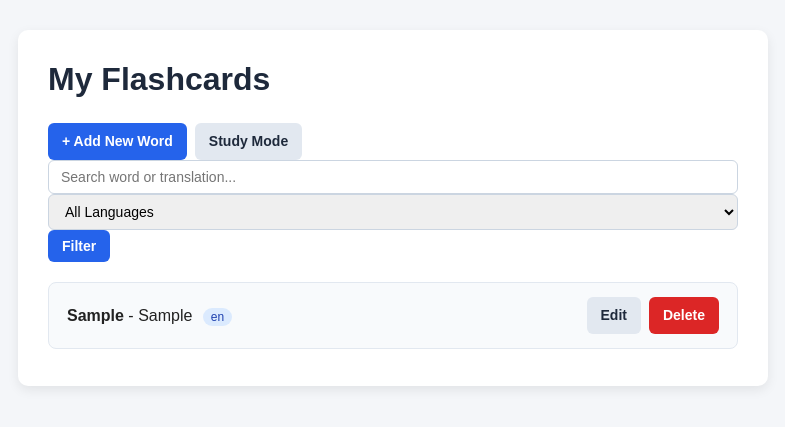
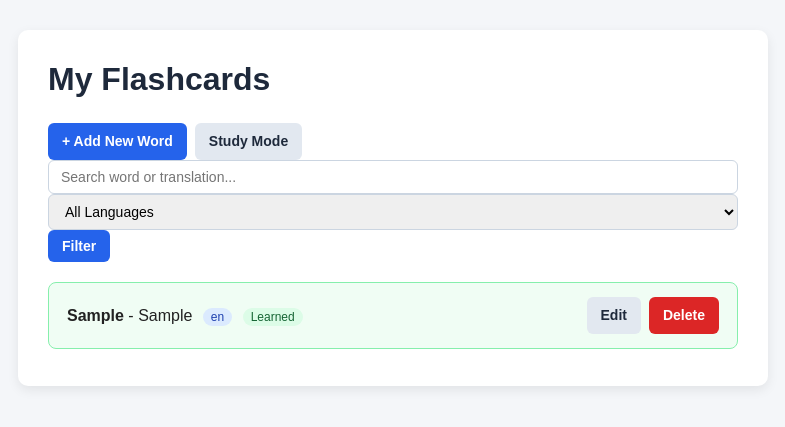
Before and after one commit to wieslawpaleta/Django, a Django app: page / in a window 1280 px wide. Shown: the top 427 px of the page, without its empty margins (247-1032 px from the left). Run offline with Django 5.2, Linux system fonts and the light colour scheme; tables that the repository leaves empty hold one stand-in row (values such as "Sample post").

Commit message:
to nie jest koniec

```diff
--- a/linguacards/vocabulary/static/vocabulary/style.css
+++ b/linguacards/vocabulary/static/vocabulary/style.css
@@ -130,3 +130,21 @@ CSS
     border-radius: 6px; /* Rounds corners to match buttons and cards (Zaokrągla rogi, aby pasowały do przycisków i kart) */
     font-size: 14px; /* Sets consistent control font size (Ustawia spójny rozmiar czcionki elementów) */
 }
+
+.word-card.learned { /* Styles flashcard rows where the word is marked as learned (Stylizuje wiersze fiszek, gdzie słowo jest oznaczone jako nauczone) */
+    background-color: #f0fdf4; /* Sets a soft mint-green background for mastered words (Ustawia delikatne miętowo-zielone tło dla opanowanych słówek) */
+    border-color: #86efac; /* Sets a light green border around mastered flashcards (Ustawia jasnoszare/zielone obramowanie wokół opanowanych fiszek) */
+}
+
+.learned-badge { /* Styles the green status badge shown on learned flashcards (Stylizuje zieloną plakietkę statusu pokazywaną na nauczonych fiszkach) */
+    background-color: #dcfce7; /* Sets light green badge background (Ustawia jasnozielone tło plakietki) */
+    color: #166534; /* Sets dark green badge text for readability (Ustawia ciemnozielony tekst plakietki dla czytelności) */
+    padding: 2px 8px; /* Adds inner spacing inside the badge (Dodaje margines wewnętrzny wewnątrz plakietki) */
+    border-radius: 12px; /* Rounds badge edges into a pill shape (Zaokrągla krawędzie plakietki w kształt pastylki) */
+    font-size: 12px; /* Sets compact badge font size (Ustawia kompaktowy rozmiar czcionki plakietki) */
+    margin-left: 6px; /* Adds spacing before the learned badge (Dodaje odstęp przed plakietką learned) */
+}
+
+.inline-form { /* Keeps small action forms like the toggle button aligned inline (Utrzymuje małe formularze akcji, np. przycisk przełączania, w jednej linii) */
+    display: inline; /* Displays the form inline with sibling buttons (Wyświetla formularz w jednej linii z sąsiednimi przyciskami) */
+}
--- a/linguacards/vocabulary/templates/vocabulary/word_list.html
+++ b/linguacards/vocabulary/templates/vocabulary/word_list.html
@@ -31,12 +31,18 @@
 
         <ul class="word-list"> <!-- List container for flashcards (Kontener listy fiszek) -->
             {% for word in words %} <!-- Loops through words from database (Iteruje po słowach z bazy danych) -->
-                <li class="word-card"> <!-- Individual flashcard card (Pojedyncza karta fiszki) -->
+                <li class="word-card {% if word.is_learned %}learned{% endif %}"> <!-- Individual flashcard card (Pojedyncza karta fiszki) -->
                     <div> <!-- Left side text container (Lewy kontener tekstu) -->
                         <strong>{{ word.foreign_word }}</strong> - {{ word.translation }} <!-- Displays word and translation (Wyświetla słowo i tłumaczenie) -->
                         <span class="language-badge">{{ word.language }}</span> <!-- Displays language badge (Wyświetla znacznik języka) -->
+                        {% if word.is_learned %}
+                            <span class="learned-badge">Learned</span>
+                        {% endif %}
                     </div> <!-- Closes left side container (Zamyka lewy kontener) -->
                     <div class="actions"> <!-- Right side action buttons (Przyciski akcji po prawej stronie) -->
+                        <form method="post" action="{% url 'toggle_learned' word.pk %}" class="inline-form">
+
+                        </form>
                         <a href="{% url 'update_word' word.pk %}" class="btn btn-secondary">Edit</a> <!-- Edit button (Przycisk edycji) -->
                         <a href="{% url 'delete_word' word.pk %}" class="btn btn-danger">Delete</a> <!-- Delete button (Przycisk usuwania) -->
                     </div> <!-- Closes actions container (Zamyka kontener akcji) -->
--- a/linguacards/vocabulary/urls.py
+++ b/linguacards/vocabulary/urls.py
@@ -1,5 +1,5 @@
 from django.urls import path  # Imports path function (Importuje funkcję path)
-from .views import word_list, add_word, update_word, delete_word, study_mode  # Imports all view functions (Importuje wszystkie funkcje widoków)
+from .views import word_list, add_word, update_word, delete_word, study_mode, toggle_learned  # Imports all view functions (Importuje wszystkie funkcje widoków)
 
 urlpatterns = [  # Defines URL routing list (Definiuje listę routingu URL)
     path('', word_list, name='word_list'),  # Route for main word list page (Ścieżka dla głównej strony listy słówek)
@@ -7,4 +7,5 @@ urlpatterns = [  # Defines URL routing list (Definiuje listę routingu URL)
     path('update/<int:word_pk>/', update_word, name='update_word'),  # Route for editing a specific word using its integer ID (Ścieżka do edycji konkretnego słówka za pomocą jego ID całkowitego)
     path('delete/<int:word_pk>/', delete_word, name='delete_word'),  # Route for deleting a specific word using its integer ID (Ścieżka do usuwania konkretnego słówka za pomocą jego ID całkowitego)
     path('study/', study_mode, name='study_mode'),  # Maps '/study/' URL to the study_mode view, naming it study_mode (Mapuje adres URL '/study/' na widok study_mode, nadając mu nazwę study_mode)
+    path('toggle/<int:word_pk>/', toggle_learned, name='toggle_learned'),  # Maps '/toggle/<id>/' to toggle_learned view (Mapuje ścieżkę '/toggle/<id>/' na widok toggle_learned)
 ]
```
